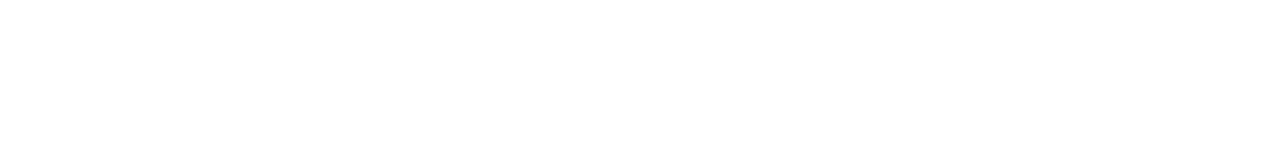
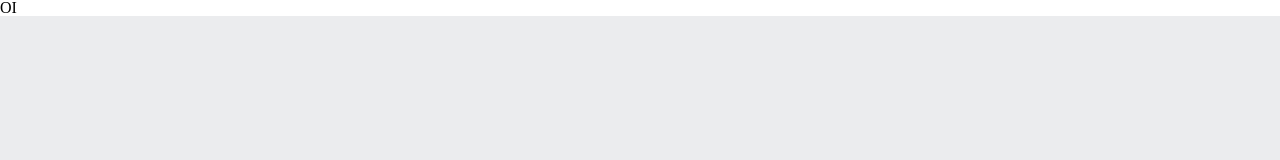
Before and after one commit to hygino82/alura-curso-seed, a plain HTML site: page index.html in a window 1280 px wide. Drawn offline with Linux system fonts and the light colour scheme.

Commit message:
Reset css

```diff
--- a/index.html
+++ b/index.html
@@ -3,9 +3,11 @@
 <head>
     <meta charset="UTF-8">
     <meta name="viewport" content="width=device-width, initial-scale=1.0">
-    <title>Document</title>
+    <link rel="stylesheet" href="style.css">
+    <link rel="stylesheet" href="reset.css">
+    <title>AluraBooks</title>
 </head>
 <body>
-
+    <h1>OI</h1>
 </body>
 </html>
--- /dev/null
+++ b/reset.css
@@ -0,0 +1,48 @@
+/* http://meyerweb.com/eric/tools/css/reset/
+   v2.0 | 20110126
+   License: none (public domain)
+*/
+
+html, body, div, span, applet, object, iframe,
+h1, h2, h3, h4, h5, h6, p, blockquote, pre,
+a, abbr, acronym, address, big, cite, code,
+del, dfn, em, img, ins, kbd, q, s, samp,
+small, strike, strong, sub, sup, tt, var,
+b, u, i, center,
+dl, dt, dd, ol, ul, li,
+fieldset, form, label, legend,
+table, caption, tbody, tfoot, thead, tr, th, td,
+article, aside, canvas, details, embed,
+figure, figcaption, footer, header, hgroup,
+menu, nav, output, ruby, section, summary,
+time, mark, audio, video {
+	margin: 0;
+	padding: 0;
+	border: 0;
+	font-size: 100%;
+	font: inherit;
+	vertical-align: baseline;
+}
+/* HTML5 display-role reset for older browsers */
+article, aside, details, figcaption, figure,
+footer, header, hgroup, menu, nav, section {
+	display: block;
+}
+body {
+	line-height: 1;
+}
+ol, ul {
+	list-style: none;
+}
+blockquote, q {
+	quotes: none;
+}
+blockquote:before, blockquote:after,
+q:before, q:after {
+	content: '';
+	content: none;
+}
+table {
+	border-collapse: collapse;
+	border-spacing: 0;
+}
--- /dev/null
+++ b/style.css
@@ -0,0 +1,11 @@
+:root {
+    --cor-de-fundo: #EBECEE;
+}
+
+body {
+    background-color: var(--cor-de-fundo);
+}
+
+h1 {
+    background-color: white;
+}
```
